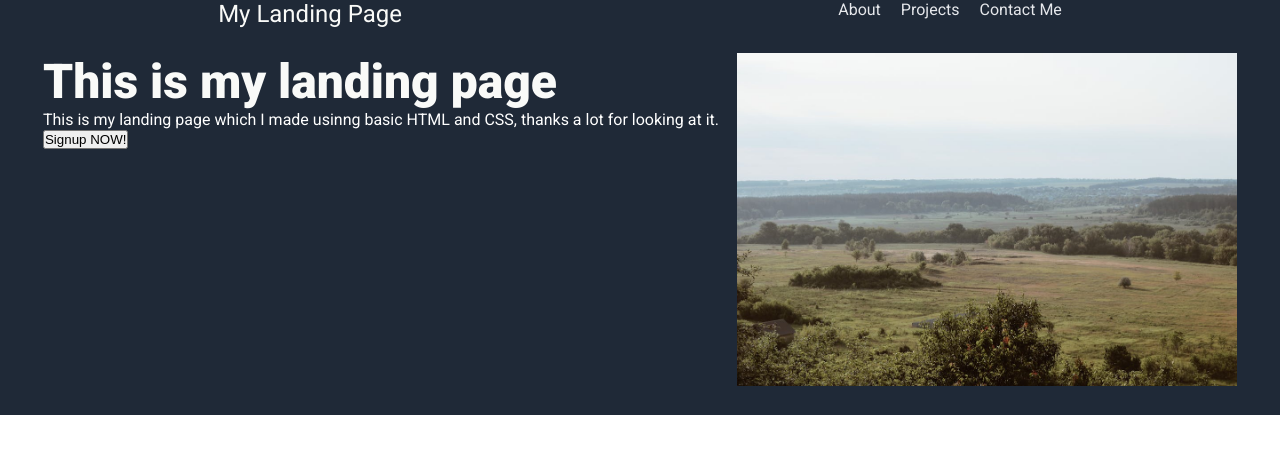
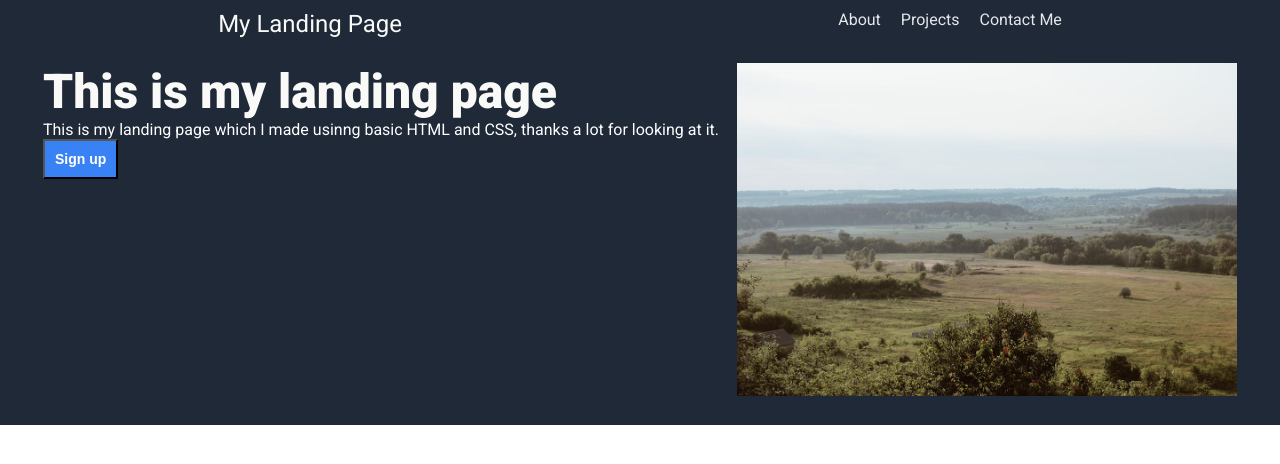
Before and after one commit to sarkar-abhranshu/landing-page, a plain HTML site: page index.html in a window 1280 px wide. Drawn offline with Linux system fonts and the light colour scheme.

Commit message:
Add header body for the page

```diff
--- a/index.html
+++ b/index.html
@@ -26,7 +26,7 @@
             <div class="container1">
                 <p class="text1">This is my landing page</p>
                 <p class="text2">This is my landing page which I made usinng basic HTML and CSS, thanks a lot for looking at it.</p>
-                <button class="signup">Signup NOW!</button>
+                <button class="signup">Sign up</button>
             </div>
             <div class="img-container">
                 <img class="img1" src="free-photo-of-green-grassland-with-trees-in-countryside.jpeg" alt="Photo of green grassland with trees in countryside">
--- a/style.css
+++ b/style.css
@@ -16,6 +16,7 @@
     display: flex;
     flex-direction: row;
     justify-content: space-around;
+    padding-top: 10px;
 }
 
 ul {
@@ -51,3 +52,11 @@ p.text1 {
     color: #f9faf8;
     font-weight: 900;
 }
+
+.signup {
+    background-color: #3882f6;
+    color: #fff;
+    padding: 10px;
+    font-size: 14px;
+    font-weight: 600;
+}
```
